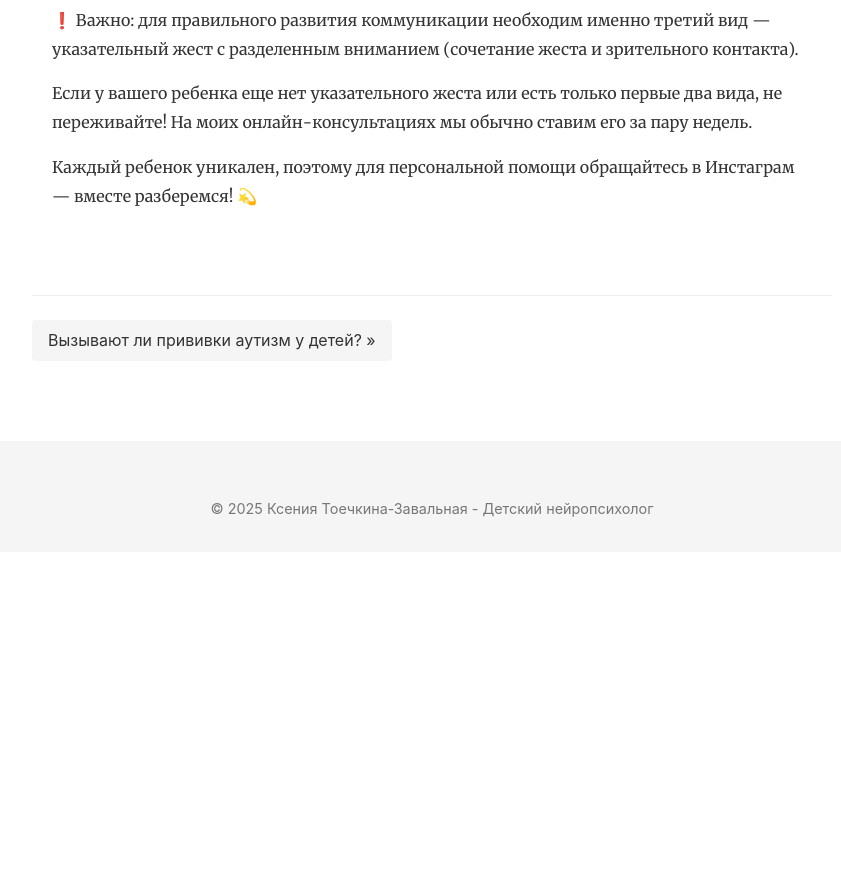
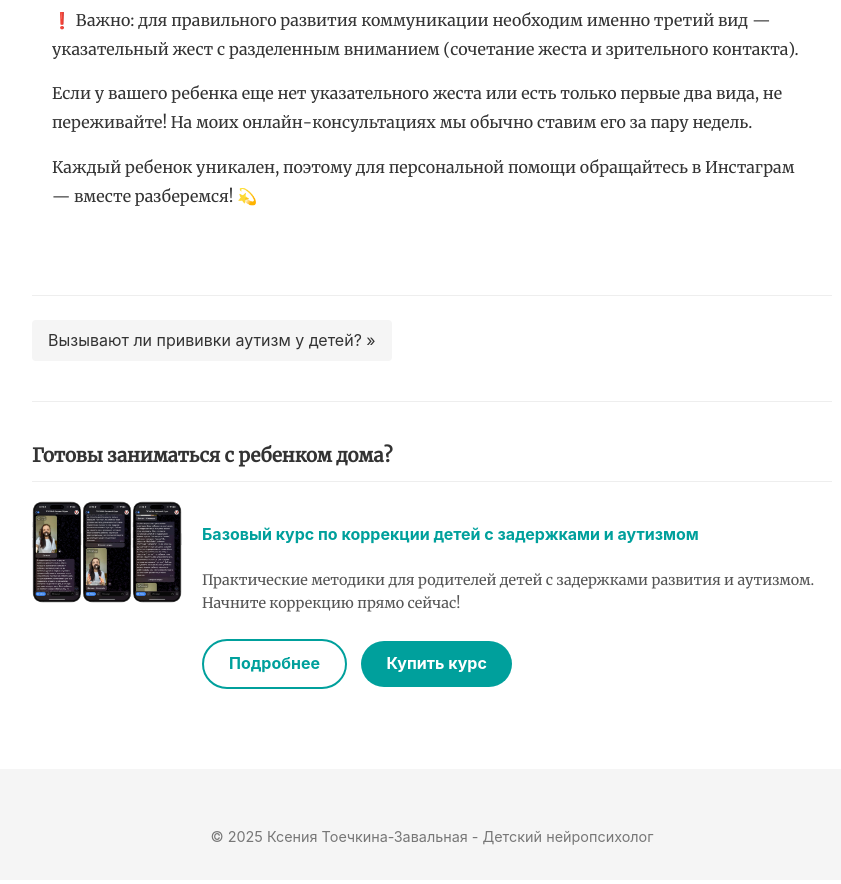
Before and after one commit to alexzavalny/ToykinaBusinessCard, a Jekyll site: the page built from _posts/2025-03-15-tri-vida-ukazatelnogo-zhesta.md, in a window 1280 px wide and 900 px high, scrolled down 1280 px. Shown: the top 884 px of the window, without its empty margins (208-1049 px from the left). Built offline with Jekyll 4.4.1, drawn with Linux system fonts in a browser that asks for light colours; comment, search, counter and statistics services are not loaded; before the commit the page ends 1852 px from its top, so only the background shows below that.

Commit message:
Add course promotion section to post layout
- Introduced a new section for promoting the Telegram course, including a title, image, and call-to-action buttons.
- Enhanced user engagement with a visually appealing layout and informative content for parents of children with developmental delays and autism.

```diff
--- a/_layouts/post.html
+++ b/_layouts/post.html
@@ -33,4 +33,32 @@ layout: default
     {% endif %}
   </div>
   {% endif %}
+
+  {% assign course_id = "/products/telegram-course/" %}
+  {% assign course = site.products | where: "url", course_id | first %}
+
+  {% if course %}
+    <section class="course-promo" style="margin-top: 40px; padding-top: 20px; border-top: 1px solid #eee;">
+      <h3 style="color: #333; border-bottom: 1px solid #eee; padding-bottom: 10px;">Готовы заниматься с ребенком дома?</h3>
+      <div style="display: flex; align-items: flex-start; gap: 20px; margin-top: 15px;">
+        {% if course.image %}
+          <div style="flex-shrink: 0;">
+             <a href="{{ course.url | relative_url }}">
+               <img src="{{ course.image | relative_url }}" alt="{{ course.title }}" style="width: 150px; height: auto; border-radius: 8px; display: block;">
+             </a>
+          </div>
+        {% endif %}
+        <div style="flex-grow: 1;">
+          <h4><a href="{{ course.url | relative_url }}" style="color: #00a09c; text-decoration: none;">{{ course.title }}</a></h4>
+          <p style="font-size: 0.9em; color: #555;">Практические методики для родителей детей с задержками развития и аутизмом. Начните коррекцию прямо сейчас!</p>
+          <a href="{{ course.url | relative_url }}" class="cta-button" style="display: inline-block; margin-top: 10px; margin-right: 10px; padding: 10px 25px; background-color: white; color: #00a09c; border: 2px solid #00a09c; font-weight: bold; text-decoration: none; border-radius: 30px; transition: all 0.3s ease; font-size: 16px;">
+            Подробнее
+          </a>
+          <a href="{{ course.button_url }}" target="_blank" class="cta-button" style="display: inline-block; margin-top: 10px; padding: 10px 25px; background-color: #00a09c; color: white; font-weight: bold; text-decoration: none; border-radius: 30px; transition: all 0.3s ease; font-size: 16px;">
+            {{ course.button_text | default: "Купить курс" }}
+          </a>
+        </div>
+      </div>
+    </section>
+  {% endif %}
 </article>
```
